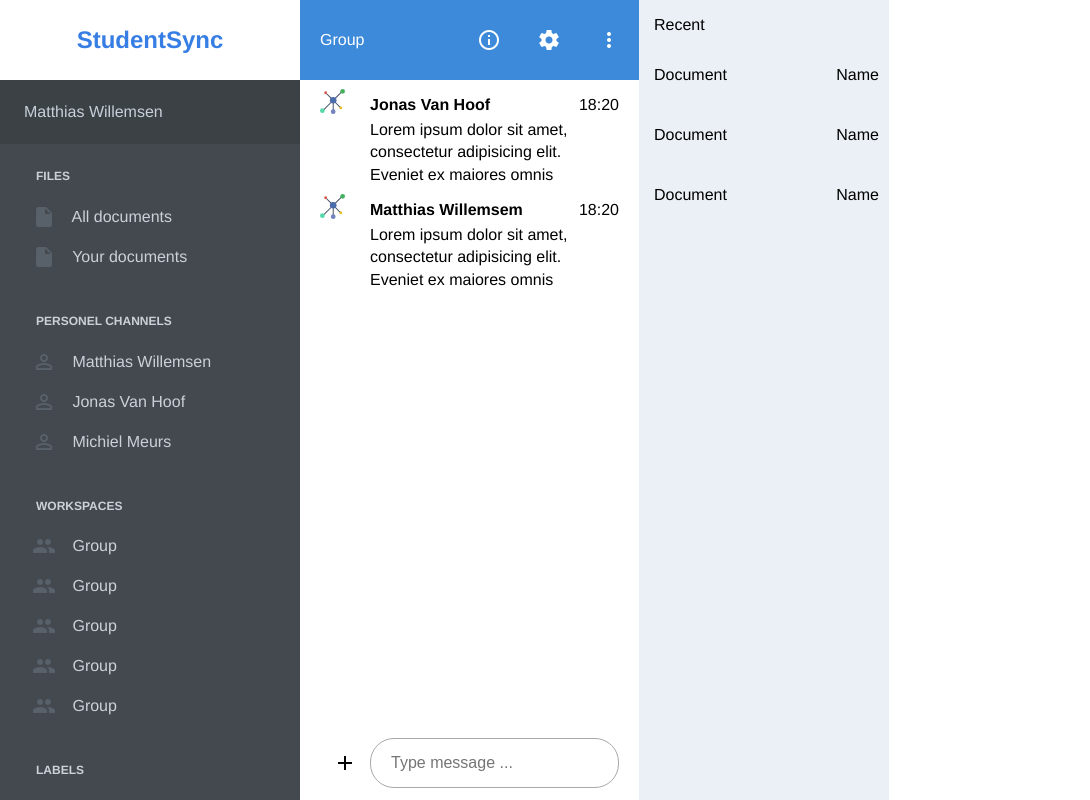
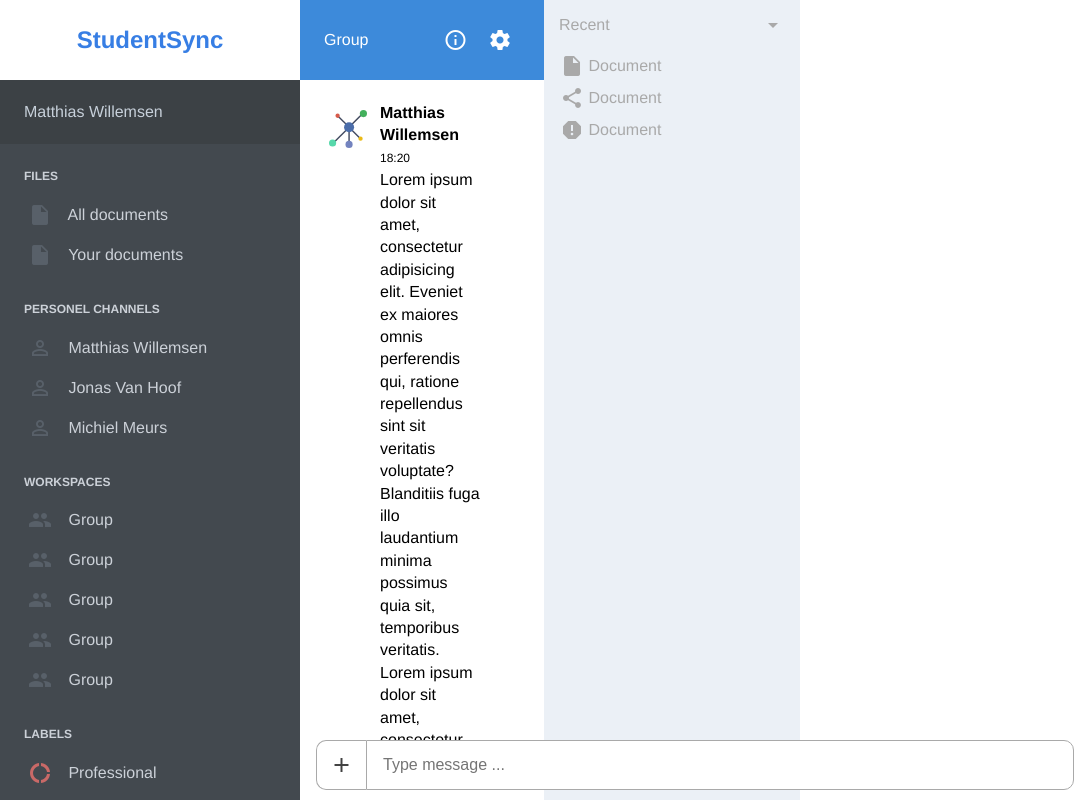
Before and after one commit to MattZK/StudentSync-Electron, an Electron app: page src/index.html in a window 800 px wide. Shown: the whole page, 1090 px wide, since content can reach past the window. Drawn offline with nearby package versions, Linux system fonts and the light colour scheme; files that its build step writes are made by us from their sources.

Commit message:
Cleaned up html & scss

```diff
--- a/src/index.html
+++ b/src/index.html
@@ -43,7 +43,7 @@
       </article>
     </nav>
     <main>
-      <section id="allDoc">
+      <!--<section id="allDoc">
         <header>
           <div class="search">
             <p>Look for documents by tag or name:</p>
@@ -74,46 +74,48 @@
             <span><i class="material-icons">close</i></span>
           </li>
         </ul>
-      </section>
-      <section id="groupchat">
+      </section>-->
+      <section class="groupchat">
         <header>
-          <div class="ChatTop">
           <p>Group</p>
           <div>
-              <button><i class="material-icons">info_outline</i></button>
-              <button><i class="material-icons">settings</i></button>
-              <button><i class="material-icons">more_vert</i></button>
-            </div>
+            <i class="material-icons">info_outline</i>
+            <i class="material-icons">settings</i>
+            <i class="material-icons">more_vert</i>
           </div>
         </header>
-        <ul class="MsgArea">
+        <ul class="chat">
           <li>
             <img src="img/network.svg" alt="Network">
-            <div>
-              <div>
-                <p><b>Jonas Van Hoof</b></p>
-                <p>18:20</p>
-              </div>
+            <div class="content">
+              <p class="person">Matthias Willemsen</p>
+              <span class="time">18:20</span>
               <p class="msg">Lorem ipsum dolor sit amet, consectetur adipisicing elit. Eveniet ex maiores omnis perferendis qui, ratione repellendus sint sit veritatis voluptate? Blanditiis fuga illo laudantium minima possimus quia sit, temporibus veritatis. Lorem ipsum dolor sit amet, consectetur adipisicing elit. Autem consectetur dolores enim eos fugiat inventore, laboriosam, laudantium minima natus nostrum obcaecati quas reiciendis, rerum voluptas voluptatem? Ex nam nihil tempora?</p>
             </div>
           </li>
           <li>
             <img src="img/network.svg" alt="Network">
-          <div>
-            <div>
-              <p><b>Matthias Willemsem</b></p>
-              <p>18:20</p>
+            <div class="content">
+              <p class="person">Matthias Willemsen</p>
+              <span class="time">18:22</span>
+              <p class="msg">Lorem ipsum dolor sit amet.</p>
             </div>
+          </li>
+          <li>
+            <img src="img/network.svg" alt="Network">
+            <div class="content">
+              <p class="person">Matthias Willemsen</p>
+              <span class="time">18:28</span>
               <p class="msg">Lorem ipsum dolor sit amet, consectetur adipisicing elit. Eveniet ex maiores omnis perferendis qui, ratione repellendus sint sit veritatis voluptate? Blanditiis fuga illo laudantium minima possimus quia sit, temporibus veritatis. Lorem ipsum dolor sit amet, consectetur adipisicing elit. Autem consectetur dolores enim eos fugiat inventore, laboriosam, laudantium minima natus nostrum obcaecati quas reiciendis, rerum voluptas voluptatem? Ex nam nihil tempora?</p>
             </div>
           </li>
         </ul>
-        <div class="AnswerMsg">
-          <button><i class="material-icons">add</i></button>
+        <div class="control">
+          <i class="material-icons">add</i>
           <input type="text" placeholder="Type message ...">
         </div>
       </section>
-      <section id="Otherchat">
+      <!--<section id="Otherchat">
         <header>
           <div class="ChatTop">
             <p id="name">Name</p>
@@ -150,27 +152,25 @@
           <button><i class="material-icons">add</i></button>
           <input type="text" placeholder="Type message ...">
         </div>
-      </section>
+      </section>-->
+    </main>
     <aside>
+      <div class="top">Recent <i class="material-icons">arrow_drop_down</i></div>
+      <article class="activity">
         <div>
-          <p>Recent</p>
-        </div>
-        <article id="activity">
-          <div>
-            <p>Document</p>
-            <p>Name</p>
+          <i class="material-icons">insert_drive_file</i>
+          Document
         </div>
         <div>
-            <p>Document</p>
-            <p>Name</p>
+          <i class="material-icons">share</i>
+          Document
         </div>
         <div>
-            <p>Document</p>
-            <p>Name</p>
+          <i class="material-icons">report</i>
+          Document
         </div>
       </article>
     </aside>
-    </main>
   </div>
   <script src="https://cdn.jsdelivr.net/npm/vue"></script>
   <script src="js/main.js"></script>
--- a/src/scss/style.scss
+++ b/src/scss/style.scss
@@ -5,12 +5,12 @@
 }
 .grid {
   display: grid;
-  grid: minmax(100vh, auto) / 300px auto;
+  grid: minmax(100vh, auto) / 300px auto 256px;
   nav {
     background: #43494F;
-    ::-webkit-scrollbar{
+    /*::-webkit-scrollbar{
        background: #43494F ;
-     }
+     }*/
     header {
       $height: 80px;
       height: $height;
@@ -35,14 +35,17 @@
       background: #3C4145;
     }
     .section {
-      padding: 24px 0 0 36px;
+      padding: 16px 0 0 24px;
       color: #CCD1D8;
       text-transform: uppercase;
       font-size: .75em;
       font-weight: bolder;
+      &:first-child {
+        padding-top: 24px;
+      }
     }
     ul{
-      padding: 12px 0;
+      padding: 10px 0;
       li {
         $height: 40px;
         height: $height;
@@ -56,24 +59,92 @@
         i {
           vertical-align: top;
           line-height: $height;
-          margin: 0 12px 0 32px;
+          margin: 0 12px 0 28px;
           color: #586069;
         }
       }
     }
   }
   main {
+    .groupchat {
+      display: block;
+      header {
         display: grid;
-    grid: minmax(100vh, auto) / auto 250px;
-    #allDoc{
-      display: none;
+        grid: auto / repeat(2, 1fr);
+        height: 80px;
+        padding: 0 24px;
+        color: white;
+        div {
+          text-align: right;
+          i {
+            height: 80px;
+            width: 40px;
+            line-height: 80px;
+            color: white;
+            cursor: pointer;
+            line-height: 80px;
+            text-align: center;
           }
-    #groupchat{
+        }
+      }
+      ul.chat {
+        overflow-y: scroll;
+        height: calc(100vh - 90px);
+        padding: 6px 0 50px 0;
+        li {
+          display: grid;
+          grid-template-columns: 64px auto;
+          height: auto !important;
+          margin: 16px 64px 16px 16px;
+          img {
+            width: 60%;
+            margin: 8px auto;
+          }
+          .content {
+            .person {
+              font-weight: bold;
+              display: inline-block;
+            }
+            .time {
+              display: inline-block;
+              font-size: 12px;
+              font-weight: lighter;
+              vertical-align: middle;
+            }
+          }
+        }
+      }
+      .control {
+        display: grid;
+        position: absolute;
+        bottom: 0;
+        grid-template-columns: 50px auto;
+        width: 790px;
+        height: 70px;
+        padding: 10px 16px;
+        i{
+          line-height: 48px;
+          text-align: center;
+          border-right: none;
+          border-top-left-radius: 10px;
+          border-bottom-left-radius: 10px;
+          border: 1px solid darkgrey;
+          border-right: none;
+          color: rgba(0, 0, 0, .75);
+          cursor: pointer;
+        }
+        input{
+          padding: 0 16px;
+          border-top-right-radius: 10px;
+          border-bottom-right-radius: 10px;
+          border: 1px solid darkgrey;
+          outline: none;
+          height: 50px;
+        }
+      }
+    }
 
-    }
-    #Otherchat {
-      display: none;
-    }
+    ///// Old
     .search{
       text-align: right;
       display: grid;
@@ -108,100 +179,6 @@
 
       }
     }
-    .ChatTop{
-      height: 80px;
-      text-align: left;
-      display: grid;
-      grid-template-columns: 1fr 180px;
-      p{
-        padding-left: 20px;
-        line-height: 80px;
-        color: white;
-      }
-      div{
-        display: grid;
-        grid-template-columns: repeat(3,60px);
-        button{
-          height: 64px;
-          background: transparent;
-          border: transparent;
-          line-height: 80px;
-          i{
-            color: white;
-            cursor: pointer;
-            line-height: 80px;
-          }
-        }
-      }
-    }
-    .MsgArea {
-      margin-top: 4px;
-      margin-bottom: 4px;
-      overflow-y: scroll;
-      height: calc(100vh - 150px);
-      li{
-        display: grid;
-        grid-template-columns: 50px 1fr;
-        height: 105px;
-        img{
-          height:30px;
-          padding-top: 5px;
-        }
-        div{
-          height: 30px;
-          div{
-            padding-top: 10px;
-            padding-bottom: 10px;
-            display: flex;
-            flex-direction: row;
-            justify-content: space-between;
-          }
-        }
-        .msg{
-          height: 70px;
-          overflow-y: scroll;
-          padding-top: 5px;
-          padding-bottom: 5px;
-          ::-webkit-scrollbar{
-            background: white  ;
-          }
-          .msg:hover{
-            scrollbar-track-color: rgba(50, 181, 204, 0.445);
-          }
-        }
-      }
-    }
-    .AnswerMsg{
-      display: grid;
-      grid-template-columns: 50px auto;
-      padding: 0 20px;
-      i{
-        line-height: 50px;
-        text-align: center;
-        border-right: none;
-      }
-      button{
-        background: transparent;
-        border: none;
-        &:hover{
-          border-style: none;
-        }
-        &:focus{
-          border-style: none;
-          outline: none;
-        }
-        &:active{
-          outline: none;
-        }
-      }
-      input{
-        padding-right: 20px;
-        padding-left: 20px;
-        border-radius:24px;
-        border: 1px solid darkgrey;
-        outline: none;
-      }
-    }
 
     section {
       header {
@@ -210,7 +187,7 @@
         line-height: $height;
         background: #3D8ADA;
       }
-      ul {
+/*      ul {
         li {
           display: grid;
           grid: auto / 48px 48px auto 200px 48px;
@@ -260,44 +237,39 @@
             }
           }
         }
+      }*/
+    }
   }
 }
 aside {
   background: #EBF0F6;
-      ::-webkit-scrollbar{
+  /*::-webkit-scrollbar{
     background: #EBF0F6;
-      }
-      div{
-        display: grid;
-        grid-template-columns: 4fr 1fr;
-        text-align: left;
-        padding-left: 15px;
+  }*/
+  .top {
+    padding: 0 15px;
     height: 50px;
     line-height: 50px;
-        i{
-          line-height: 50px ;
+    color: darkgray;
+    cursor: pointer;
+    i {
+      vertical-align: top;
+      line-height: 50px !important;
+      float: right;
     }
   }
-      #activity{
+  .activity{
     overflow-y: scroll;
     height: calc(100vh - 50px);
-        display: grid;
-        grid-template-columns: 1fr;
-        grid-auto-rows: 60px;
+    padding: 0 16px;
     div{
-          text-align: left;
-          display: grid;
-          grid-template-rows: 2fr 1fr;
-          grid-auto-columns: 1fr;
-          &:hover{
-            background: white;
-            cursor: pointer;
-          }
-          p{
-            margin-right: 10px;
+      height: 32px;
+      line-height: 32px;
+      color: darkgray;
+      i {
+        vertical-align: top;
+        line-height: 32px;
       }
     }
   }
 }
-  }
-}
```
Lines whose indentation alone changed are shown as unchanged.
